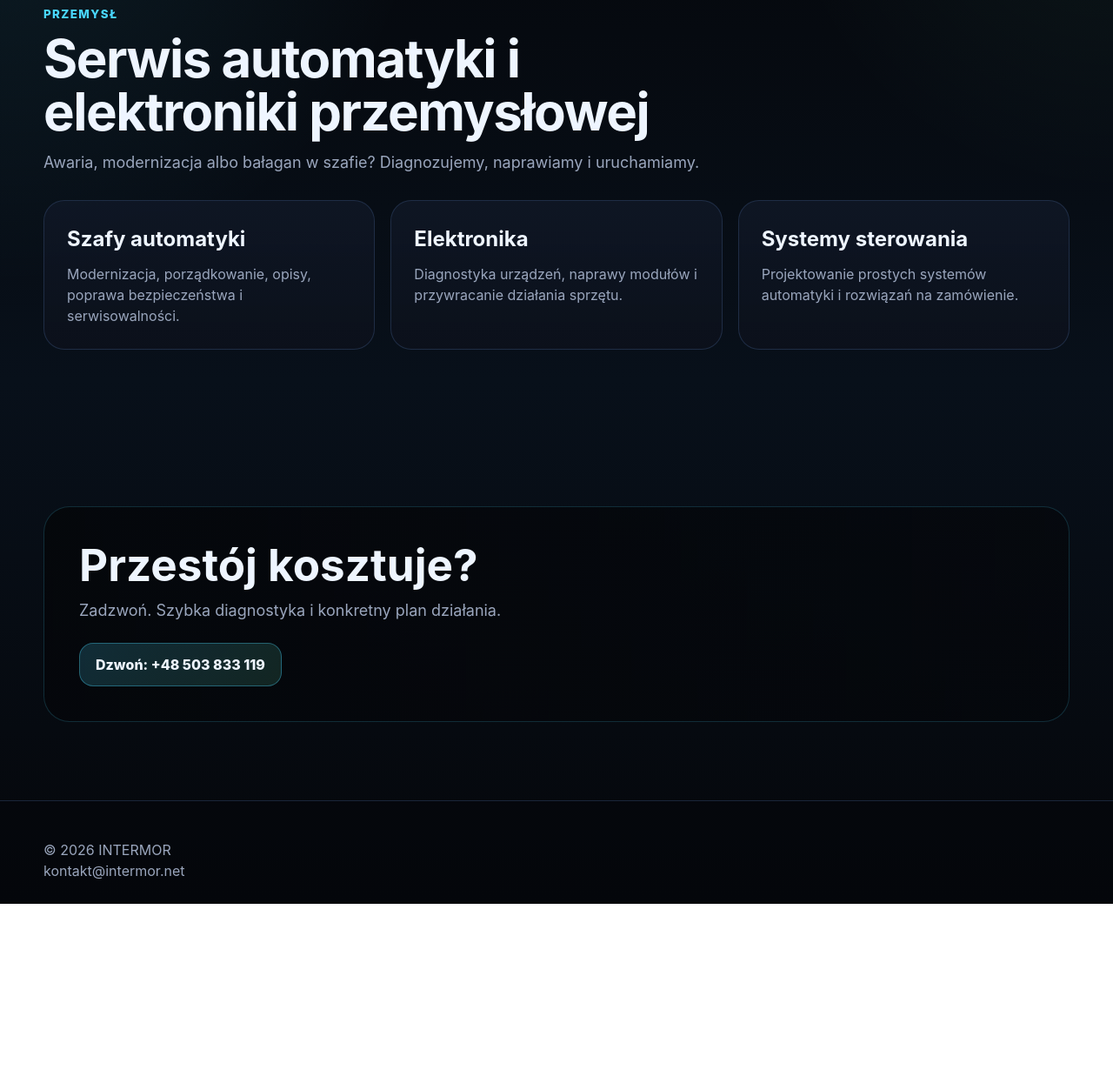
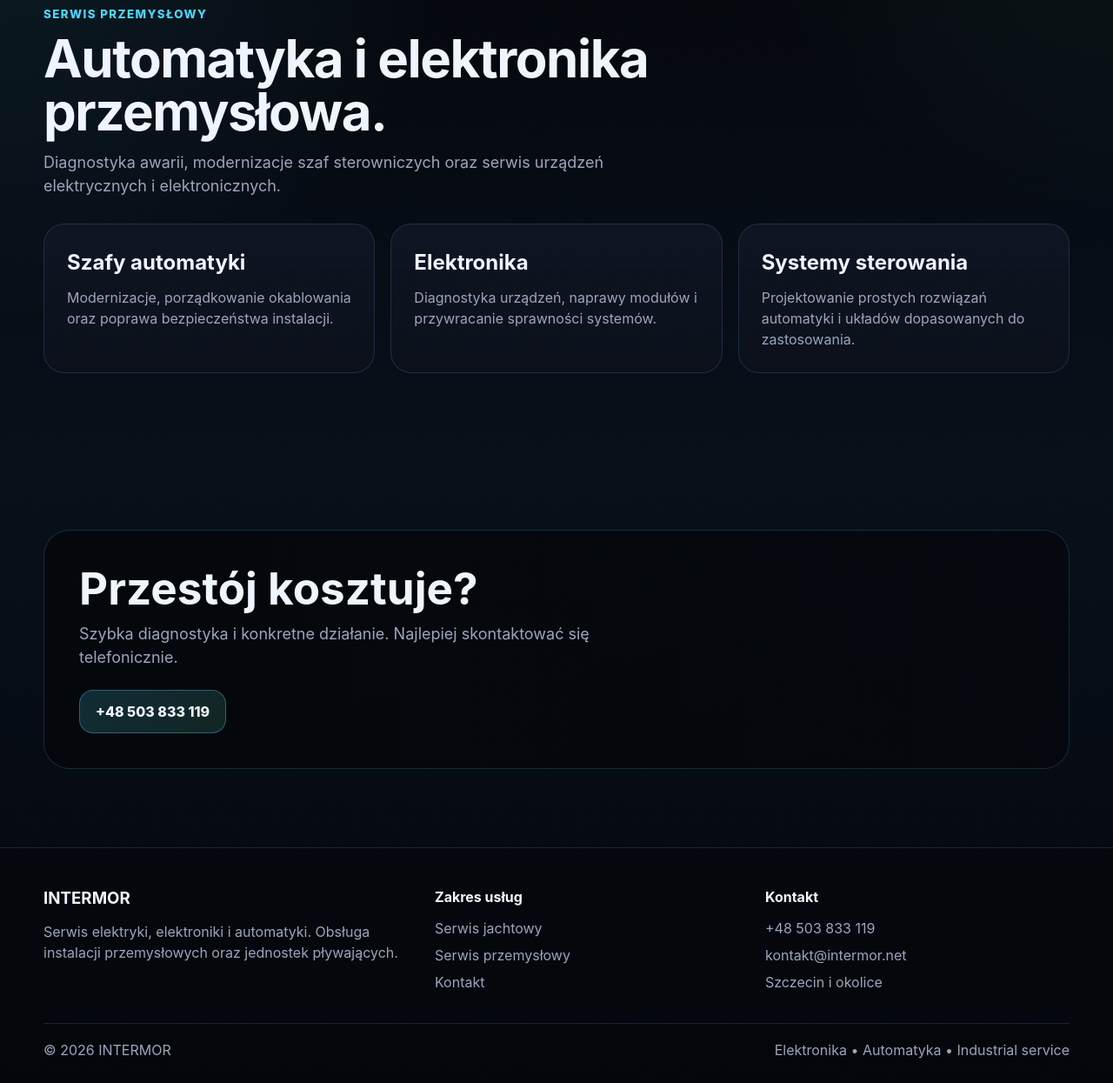
Before and after one commit to agrem/intermor-website, a plain HTML site: page przemysl.html in a window 1280 px wide. Shown: the part 164-1409 px from the top of the page at 87% size. Before the commit the page ends 1203 px from the top, so only its background shows below. Drawn offline with Linux system fonts and the light colour scheme.

Commit message:
Update content and structure of przemysl.html

```diff
--- a/przemysl.html
+++ b/przemysl.html
@@ -3,72 +3,174 @@
 <head>
   <meta charset="UTF-8">
   <meta name="viewport" content="width=device-width,initial-scale=1">
+
   <title>Serwis przemysłowy Szczecin — INTERMOR</title>
-  <meta name="description" content="Serwis automatyki, elektroniki i szaf sterowniczych w Szczecinie. Szybka diagnostyka i modernizacje.">
+
+  <meta name="description" content="INTERMOR — serwis automatyki, elektroniki i szaf sterowniczych w Szczecinie. Diagnostyka awarii i modernizacje instalacji przemysłowych.">
+
   <link rel="stylesheet" href="styles.css">
   <link rel="icon" href="logo.png">
 </head>
 <body>
 
 <header class="topbar">
+
   <div class="container nav">
-    <a class="brand" href="index.html">INTER<span>MOR</span></a>
+
+    <a class="brand" href="index.html">
+      INTER<span>MOR</span>
+    </a>
 
     <nav class="menu">
       <a href="jachty.html">Jachty</a>
       <a href="przemysl.html">Przemysł</a>
       <a href="kontakt.html">Kontakt</a>
     </nav>
+
   </div>
+
 </header>
 
 <section class="section">
+
   <div class="container">
+
     <div class="section-head">
-      <small>Przemysł</small>
-      <h1>Serwis automatyki i elektroniki przemysłowej</h1>
+
+      <small>Serwis przemysłowy</small>
+
+      <h1>
+        Automatyka i elektronika przemysłowa.
+      </h1>
+
       <p>
-        Awaria, modernizacja albo bałagan w szafie?
-        Diagnozujemy, naprawiamy i uruchamiamy.
+        Diagnostyka awarii, modernizacje szaf sterowniczych
+        oraz serwis urządzeń elektrycznych i elektronicznych.
       </p>
+
     </div>
 
     <div class="cards">
+
       <div class="card">
+
         <h3>Szafy automatyki</h3>
-        <p>Modernizacja, porządkowanie, opisy, poprawa bezpieczeństwa i serwisowalności.</p>
+
+        <p>
+          Modernizacje, porządkowanie okablowania oraz poprawa bezpieczeństwa instalacji.
+        </p>
+
       </div>
 
       <div class="card">
+
         <h3>Elektronika</h3>
-        <p>Diagnostyka urządzeń, naprawy modułów i przywracanie działania sprzętu.</p>
+
+        <p>
+          Diagnostyka urządzeń, naprawy modułów i przywracanie sprawności systemów.
+        </p>
+
       </div>
 
       <div class="card">
+
         <h3>Systemy sterowania</h3>
-        <p>Projektowanie prostych systemów automatyki i rozwiązań na zamówienie.</p>
+
+        <p>
+          Projektowanie prostych rozwiązań automatyki i układów dopasowanych do zastosowania.
+        </p>
+
       </div>
+
     </div>
+
   </div>
+
 </section>
 
 <section class="section">
+
   <div class="container">
+
     <div class="cta">
-      <h2>Przestój kosztuje?</h2>
-      <p>Zadzwoń. Szybka diagnostyka i konkretny plan działania.</p>
-      <a class="btn" href="tel:+48503833119">Dzwoń: +48 503 833 119</a>
+
+      <h2>
+        Przestój kosztuje?
+      </h2>
+
+      <p>
+        Szybka diagnostyka i konkretne działanie.
+        Najlepiej skontaktować się telefonicznie.
+      </p>
+
+      <a class="btn" href="tel:+48503833119">
+        +48 503 833 119
+      </a>
+
     </div>
+
   </div>
+
 </section>
 
 <footer class="footer">
-  <div class="container footer-row">
-    <div>© 2026 INTERMOR</div>
-    <div>kontakt@intermor.net</div>
+
+  <div class="container">
+
+    <div class="footer-grid">
+
+      <div>
+
+        <h3>INTERMOR</h3>
+
+        <p>
+          Serwis elektryki, elektroniki i automatyki.
+          Obsługa instalacji przemysłowych oraz jednostek pływających.
+        </p>
+
+      </div>
+
+      <div>
+
+        <h4>Zakres usług</h4>
+
+        <a href="jachty.html">Serwis jachtowy</a>
+        <a href="przemysl.html">Serwis przemysłowy</a>
+        <a href="kontakt.html">Kontakt</a>
+
+      </div>
+
+      <div>
+
+        <h4>Kontakt</h4>
+
+        <a href="tel:+48503833119">
+          +48 503 833 119
+        </a>
+
+        <a href="mailto:kontakt@intermor.net">
+          kontakt@intermor.net
+        </a>
+
+        <p>Szczecin i okolice</p>
+
+      </div>
+
+    </div>
+
+    <div class="footer-bottom">
+
+      <span>© 2026 INTERMOR</span>
+
+      <span>
+        Elektronika • Automatyka • Industrial service
+      </span>
+
+    </div>
+
   </div>
+
 </footer>
 
-<script src="script.js"></script>
 </body>
 </html>
```
